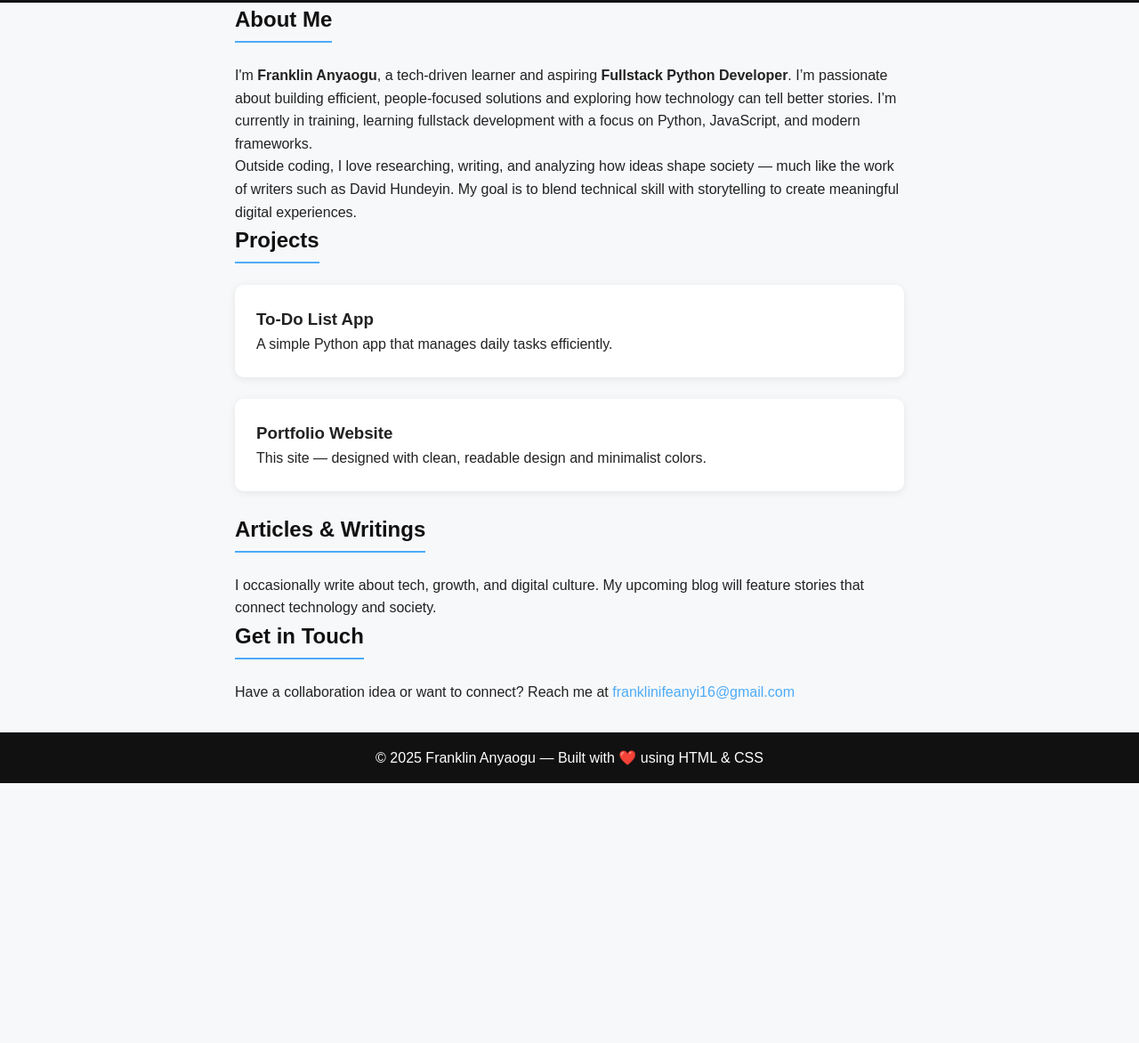
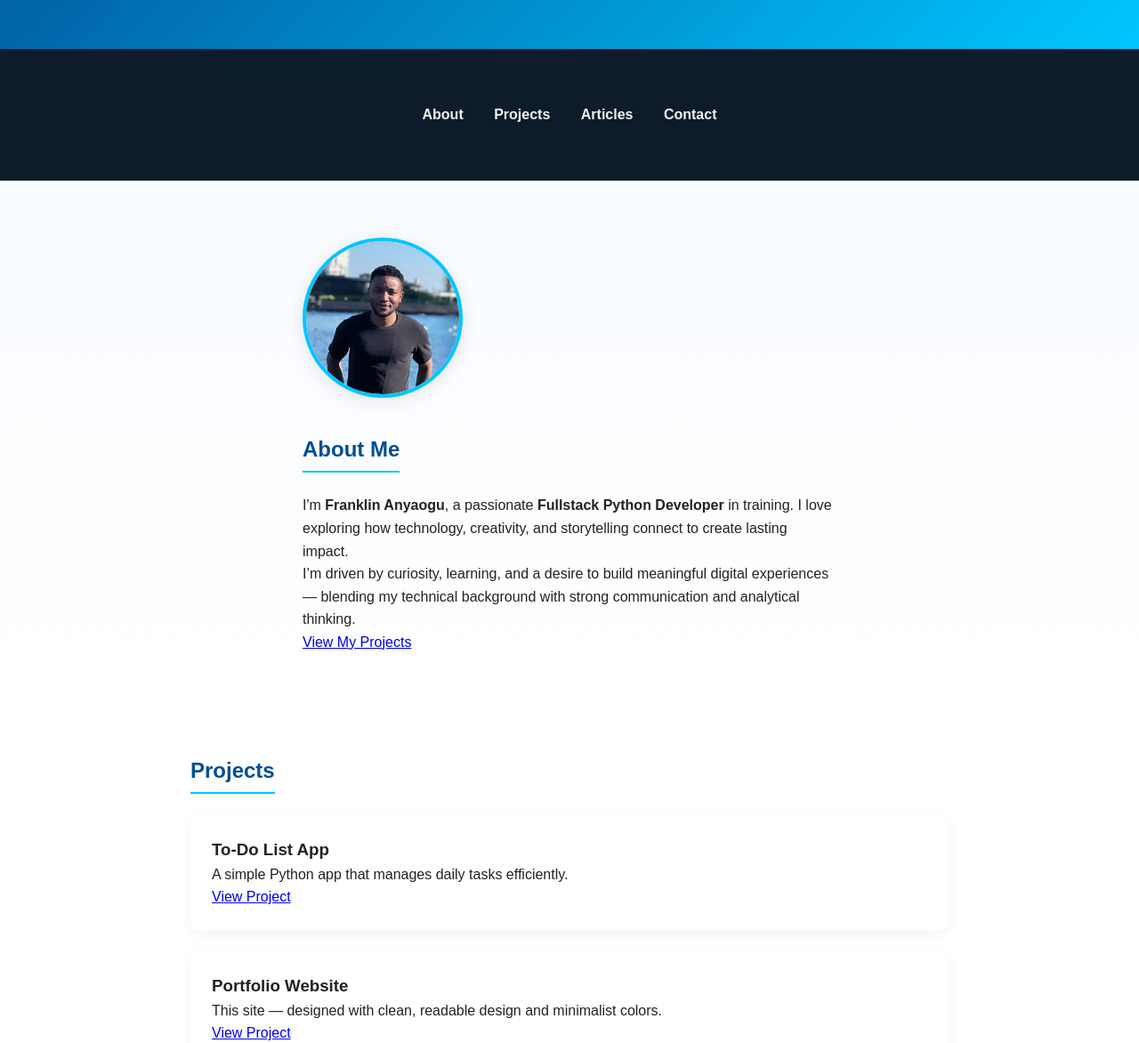
Before and after one commit to ftargaryen/my-portfolio, a plain HTML site: page index.html in a window 1280 px wide. Shown: the part 279-1451 px from the top of the page at 89% size. Before the commit the page ends 1159 px from the top, so only its background shows below. Drawn offline with Linux system fonts and the light colour scheme.

Commit message:
Update HTML, CSS, and add profile image

```diff
--- a/index.html
+++ b/index.html
@@ -7,48 +7,59 @@
     <link rel="stylesheet" href="styles.css">
 </head>
 <body>
-    <header>
+    <!-- Header -->
+    <header class="site-header">
         <div class="container">
             <h1>Franklin Anyaogu</h1>
             <p>Fullstack Python Developer | Storyteller | Tech Enthusiast</p>
         </div>
     </header>
 
-    <nav>
+    <!-- Navigation -->
+    <nav class="site-nav">
+        <div class="container">
             <a href="#about">About</a>
             <a href="#projects">Projects</a>
             <a href="#articles">Articles</a>
             <a href="#contact">Contact</a>
+        </div>
     </nav>
 
-    <section id="about" class="container">
+    <!-- About Section -->
+    <section id="about" class="about-section">
+        <div class="about-container">
+            <img src="images/image1.jpg" alt="Franklin Anyaogu" class="profile-pic">
+            <div class="about-content">
                 <h2>About Me</h2>
                 <p>
-            I'm <strong>Franklin Anyaogu</strong>, a tech-driven learner and aspiring
-            <strong>Fullstack Python Developer</strong>. I’m passionate about building
-            efficient, people-focused solutions and exploring how technology can
-            tell better stories. I’m currently in training, learning fullstack development
-            with a focus on Python, JavaScript, and modern frameworks.
+                    I'm <strong>Franklin Anyaogu</strong>, a passionate <strong>Fullstack Python Developer</strong> in training.
+                    I love exploring how technology, creativity, and storytelling connect to create lasting impact.
                 </p>
                 <p>
-            Outside coding, I love researching, writing, and analyzing how ideas shape society —
-            much like the work of writers such as David Hundeyin. My goal is to blend
-            technical skill with storytelling to create meaningful digital experiences.
+                    I’m driven by curiosity, learning, and a desire to build meaningful digital experiences —
+                    blending my technical background with strong communication and analytical thinking.
                 </p>
+                <a href="#projects" class="btn">View My Projects</a>
+            </div>
+        </div>
     </section>
 
+    <!-- Projects Section -->
     <section id="projects" class="container">
         <h2>Projects</h2>
         <div class="project">
             <h3>To-Do List App</h3>
             <p>A simple Python app that manages daily tasks efficiently.</p>
+            <a href="#" class="btn">View Project</a>
         </div>
         <div class="project">
             <h3>Portfolio Website</h3>
             <p>This site — designed with clean, readable design and minimalist colors.</p>
+            <a href="#" class="btn">View Project</a>
         </div>
     </section>
 
+    <!-- Articles Section -->
     <section id="articles" class="container">
         <h2>Articles & Writings</h2>
         <p>
@@ -57,7 +68,8 @@
         </p>
     </section>
 
-    <section id="contact" class="container">
+    <!-- Contact Section -->
+    <section id="contact" class="container contact-section">
         <h2>Get in Touch</h2>
         <p>
             Have a collaboration idea or want to connect?
@@ -65,7 +77,8 @@
         </p>
     </section>
 
-    <footer>
+    <!-- Footer -->
+    <footer class="site-footer">
         <p>© 2025 Franklin Anyaogu — Built with ❤️ using HTML & CSS</p>
     </footer>
 </body>
--- a/styles.css
+++ b/styles.css
@@ -1,4 +1,4 @@
-/* Reset / base styles */
+/* === RESET === */
 * {
   margin: 0;
   padding: 0;
@@ -6,165 +6,142 @@
 }
 
 body {
-  font-family: Arial, sans-serif;
-  line-height: 1.6;
-  background-color: #fafafa;
-  color: #333;
-}body {
   font-family: 'Poppins', Arial, sans-serif;
-    margin: 0;
-    padding: 0;
-    background: #f7f8fa;
+  background-color: #ffffff;
   color: #222;
   line-height: 1.6;
 }
 
-/* HEADER */
+/* === HEADER === */
 header {
-    background: linear-gradient(to right, #0a0a0a, #222);
+  background: linear-gradient(135deg, #004e92, #00c6ff);
   color: white;
   text-align: center;
   padding: 4rem 1rem;
+  box-shadow: 0 4px 20px rgba(0, 0, 0, 0.1);
 }
+
 header h1 {
-    font-size: 2.5rem;
+  font-size: 2.8rem;
   margin-bottom: 0.5rem;
 }
+
 header p {
   font-size: 1.2rem;
   opacity: 0.9;
 }
 
-/* NAVIGATION */
+/* === NAVIGATION === */
 nav {
-    background: #111;
+  background: #0d1b2a;
   text-align: center;
   padding: 0.8rem;
 }
+
 nav a {
-    color: white;
+  color: #f0f0f0;
   text-decoration: none;
   margin: 0 15px;
-    font-weight: bold;
-}
-nav a:hover {
-    color: #4dabf7;
+  font-weight: 600;
+  transition: color 0.3s ease;
 }
 
-/* SECTIONS */
+nav a:hover {
+  color: #00c6ff;
+}
+
+/* === CONTAINER === */
 .container {
   max-width: 900px;
   margin: 3rem auto;
   padding: 0 1.5rem;
 }
+
 h2 {
-    color: #111;
-    border-bottom: 2px solid #4dabf7;
+  color: #004e92;
+  border-bottom: 2px solid #00c6ff;
   display: inline-block;
   padding-bottom: 0.3rem;
   margin-bottom: 1.5rem;
 }
+
+/* === ABOUT SECTION === */
+.about-section {
+  display: flex;
+  flex-direction: column;
+  align-items: center;
+  text-align: center;
+  padding: 4rem 1rem;
+  background: linear-gradient(180deg, #f8fbff, #ffffff);
+}
+
+.profile-pic {
+  width: 180px;
+  height: 180px;
+  border-radius: 50%;
+  object-fit: cover;
+  margin-bottom: 2rem;
+  border: 4px solid #00c6ff;
+  box-shadow: 0 4px 20px rgba(0, 0, 0, 0.1);
+  transition: transform 0.3s ease, box-shadow 0.3s ease;
+}
+
+.profile-pic:hover {
+  transform: scale(1.05);
+  box-shadow: 0 6px 25px rgba(0, 0, 0, 0.2);
+}
+
+/* === PROJECTS === */
 .project {
-    background: white;
+  background: #ffffff;
   padding: 1.5rem;
   border-radius: 10px;
-    box-shadow: 0 2px 8px rgba(0,0,0,0.08);
+  box-shadow: 0 4px 15px rgba(0, 0, 0, 0.05);
   margin-bottom: 1.5rem;
-}
-.project h3 {
-    margin-top: 0;
+  transition: transform 0.3s ease, box-shadow 0.3s ease;
 }
 
-/* CONTACT & FOOTER */
-#contact a {
-    color: #4dabf7;
-    text-decoration: none;
-}
-#contact a:hover {
-    text-decoration: underline;
-}
-footer {
-    background: #111;
-    color: white;
-    text-align: center;
-    padding: 1rem;
-    margin-top: 2rem;
+.project:hover {
+  transform: translateY(-5px);
+  box-shadow: 0 8px 20px rgba(0, 0, 0, 0.1);
 }
 
-
-.container {
-  width: 90%;
-  max-width: 800px;
-  margin: auto;
-}
-
-/* Header */
-.site-header {
-  background-color: #222;
-  color: #fff;
-  text-align: center;
-  padding: 4rem 0;
-}
-
-.site-header h1 {
-  font-size: 2.5rem;
-  margin-bottom: 0.5rem;
-}
-
-/* Navigation */
-.site-nav {
-  background-color: #333;
-}
-
-.site-nav .container {
-  display: flex;
-  justify-content: center;
-  gap: 2rem;
-  padding: 1rem 0;
-}
-
-.site-nav a {
-  color: #fff;
-  text-decoration: none;
-  font-weight: bold;
-}
-
-.site-nav a:hover {
-  color: #00aaff;
-}
-
-/* About Section */
-.about-section {
-  padding: 3rem 0;
-}
-
-/* Works Section */
-.works-section {
-  padding: 3rem 0;
-}
-
-.work-item {
-  background: #fff;
-  padding: 1.5rem;
-  margin-bottom: 1.5rem;
-  border: 1px solid #ddd;
-  border-radius: 6px;
-}
-
-/* Contact Section */
-.contact-section {
-  padding: 3rem 0;
+/* === CONTACT === */
+#contact {
   text-align: center;
 }
 
-/* Footer */
-.site-footer {
-  background-color: #222;
-  color: #ccc;
-  text-align: center;
-  padding: 2rem 0;
+#contact a {
+  color: #004e92;
+  text-decoration: none;
+  font-weight: 600;
 }
 
-.site-footer p {
-  font-size: 0.9rem;
+#contact a:hover {
+  color: #00c6ff;
 }
+
+/* === FOOTER === */
+footer {
+  background: #0d1b2a;
+  color: #e0e0e0;
+  text-align: center;
+  padding: 1.5rem;
+  font-size: 0.95rem;
+  margin-top: 3rem;
+  border-top: 2px solid #00c6ff;
+}
+
+/* === RESPONSIVE === */
+@media (min-width: 768px) {
+  .about-section {
+    flex-direction: row;
+    justify-content: center;
+    gap: 2rem;
+    text-align: left;
+  }
+
+  .about-content {
+    max-width: 600px;
+  }
+}
```
Also changed, not shown: images/image1.jpg (added). Lines whose indentation alone changed are shown as unchanged.
